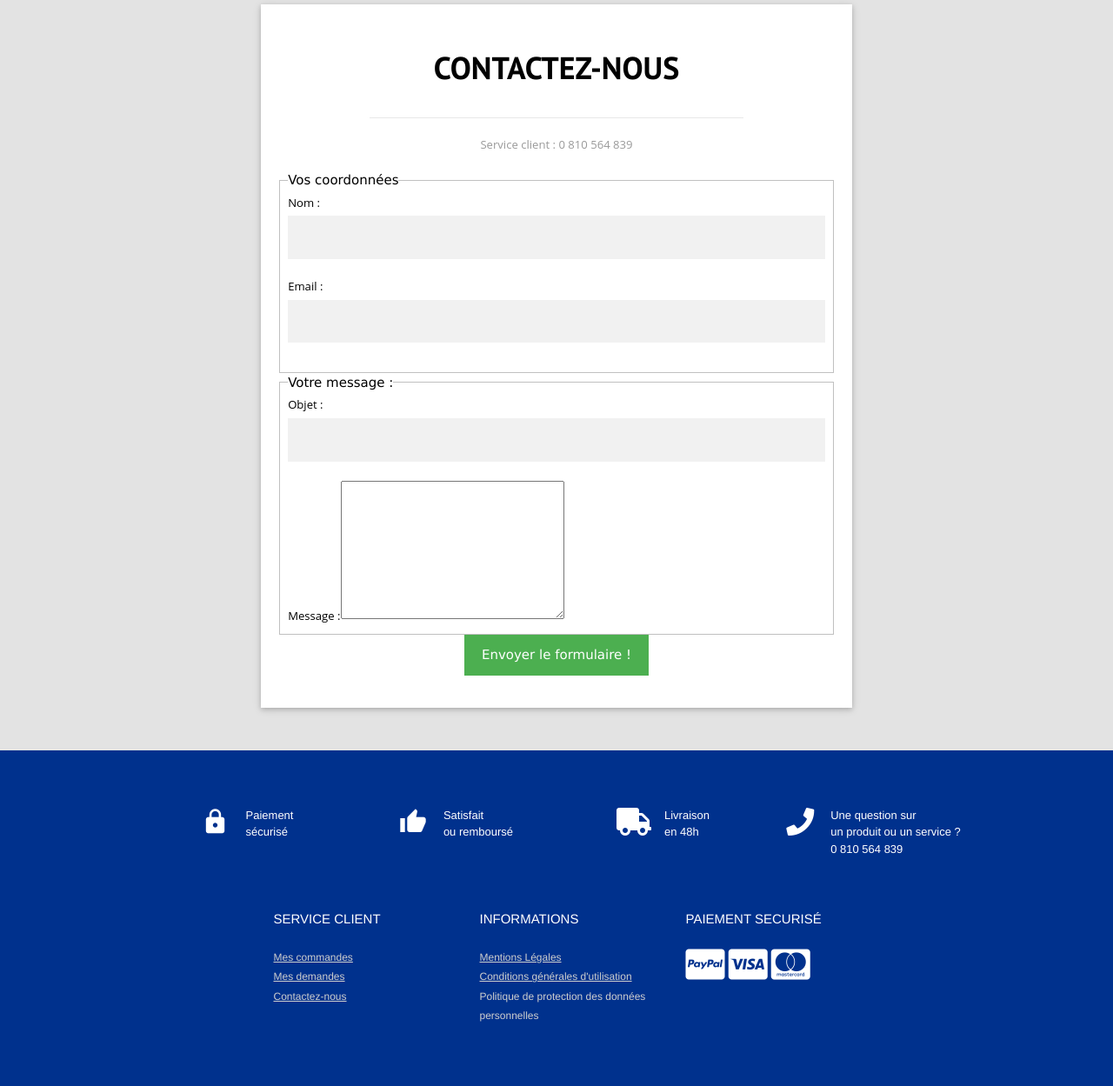
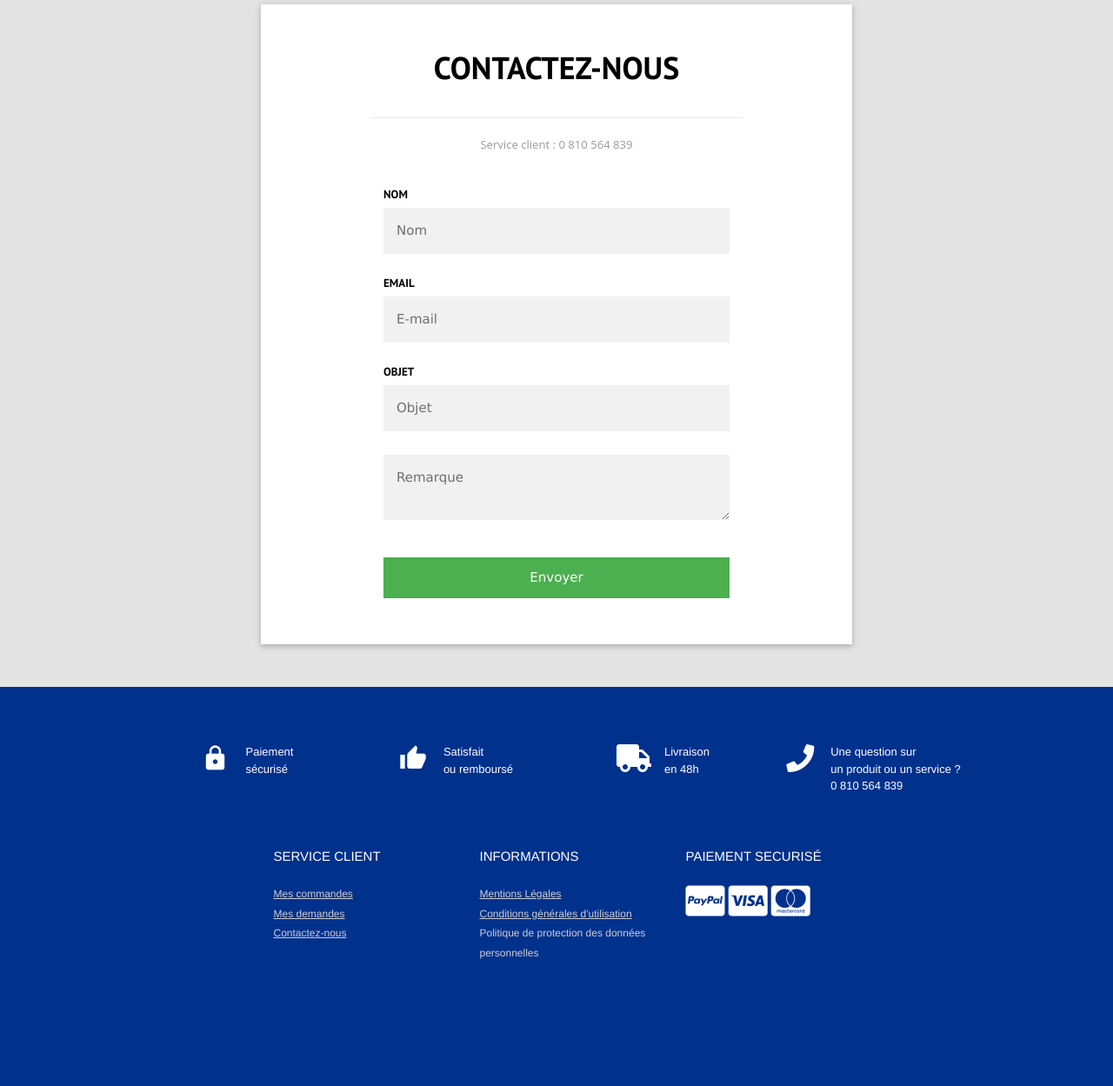
Before and after one commit to axelacu/SIA, a PHP site: page /SIA/contact.php in a window 1280 px wide. Shown: the part 226-1475 px from the top of the page at 87% size. After the commit the page ends 1329 px from the top, so only its background shows below. Run offline with PHP 8.4, Linux system fonts and the light colour scheme.

Commit message:
envoie mail

```diff
--- a/LogSys/contact.php
+++ b/LogSys/contact.php
@@ -11,17 +11,27 @@ require 'header.php';
         <p id="texte2">Service client : 0 810 564 839</p>
 
         <form id="contact" method="post" action="traitement_formulaire.php">
-            <fieldset><legend>Vos coordonnées</legend>
-                <p><label for="nom">Nom :</label><input type="text" id="nom" name="nom" /></p>
-                <p><label for="email">Email :</label><input type="text" id="email" name="email" /></p>
-            </fieldset>
+            <div class="signup_in">
 
-            <fieldset><legend>Votre message :</legend>
-                <p><label for="objet">Objet :</label><input type="text" id="objet" name="objet" /></p>
-                <p><label for="message">Message :</label><textarea id="message" name="message" cols="30" rows="8"></textarea></p>
-            </fieldset>
+                <label for="username"><b>Nom</b></label>
+                <input type="text" name="nom" placeholder="Nom">
 
-            <div style="text-align:center;"><input type="submit" name="envoi" value="Envoyer le formulaire !" /></div>
+                <label for="email"><b>Email</b></label>
+                <input type="text" name="email" placeholder="E-mail">
+
+                <label for="psw"><b>Objet</b></label>
+                <input type="text" name="objet" placeholder="Objet">
+
+                <textarea style="width: 100%" name="message"  id="remarque_contact" placeholder="Remarque"></textarea>
+
+                <div style="padding-top: 15px" class="clearfix">
+                    <input type="submit" name="envoi" class="signupbtn" style="width: 100%" value="Envoyer">
+                </div>
+            </div>
+
+
+
+
         </form>
     </section>
 
--- a/LogSys/header.php
+++ b/LogSys/header.php
@@ -120,7 +120,7 @@ session_start();
                         <a href="contact.php" id="assistance" >Assistance</a>
                         <?php
                         if(isset($_SESSION['USER_NAME'])){
-                            echo '<a href="#" id="mappmonde" >Mapmonde</a>';
+                            echo '<a href="map_monde.php" id="mappmonde" >Mapmonde</a>';
                         }
                         ?>
                         <a href="javascript:void(0);" class="icon" onclick="myFunction()">
```
